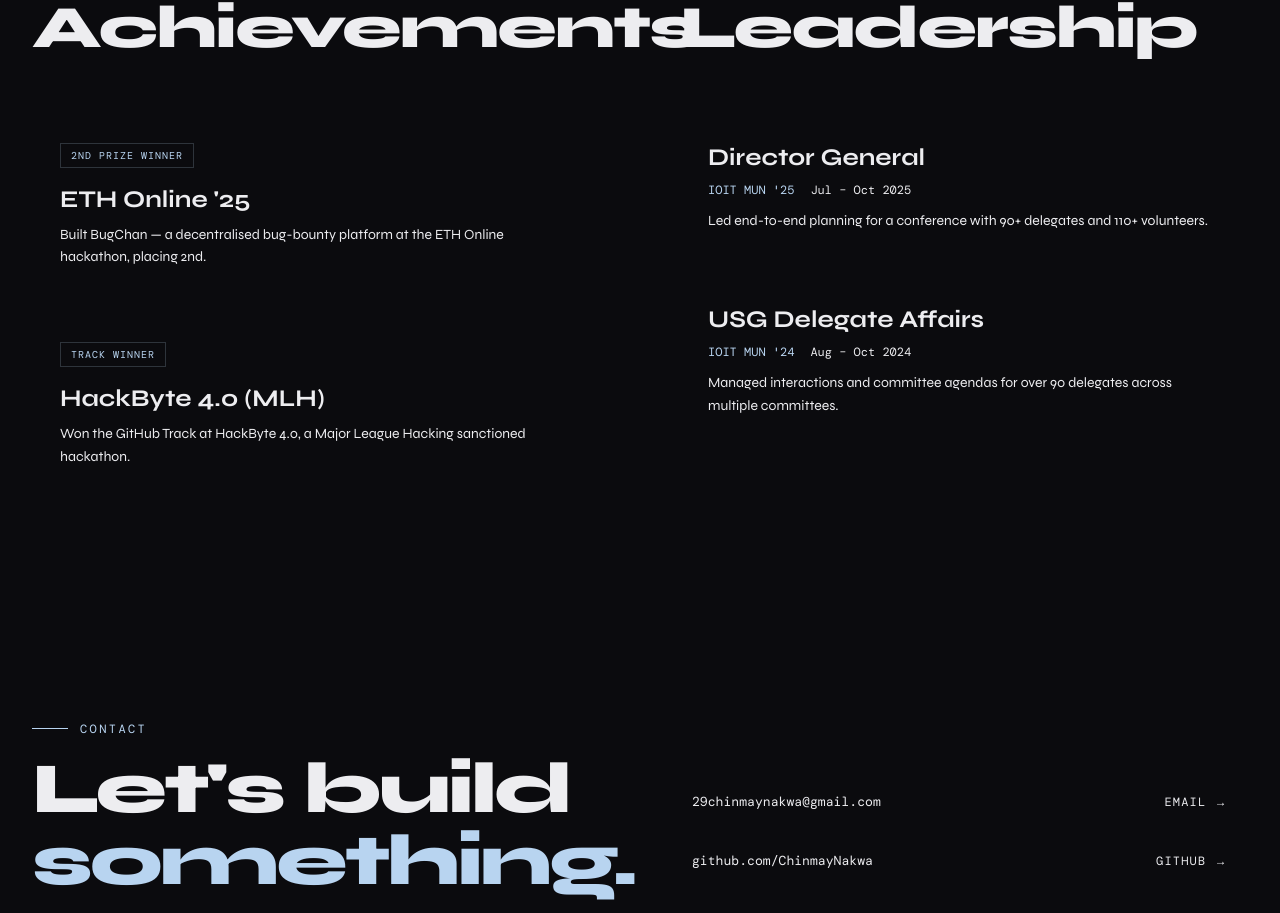
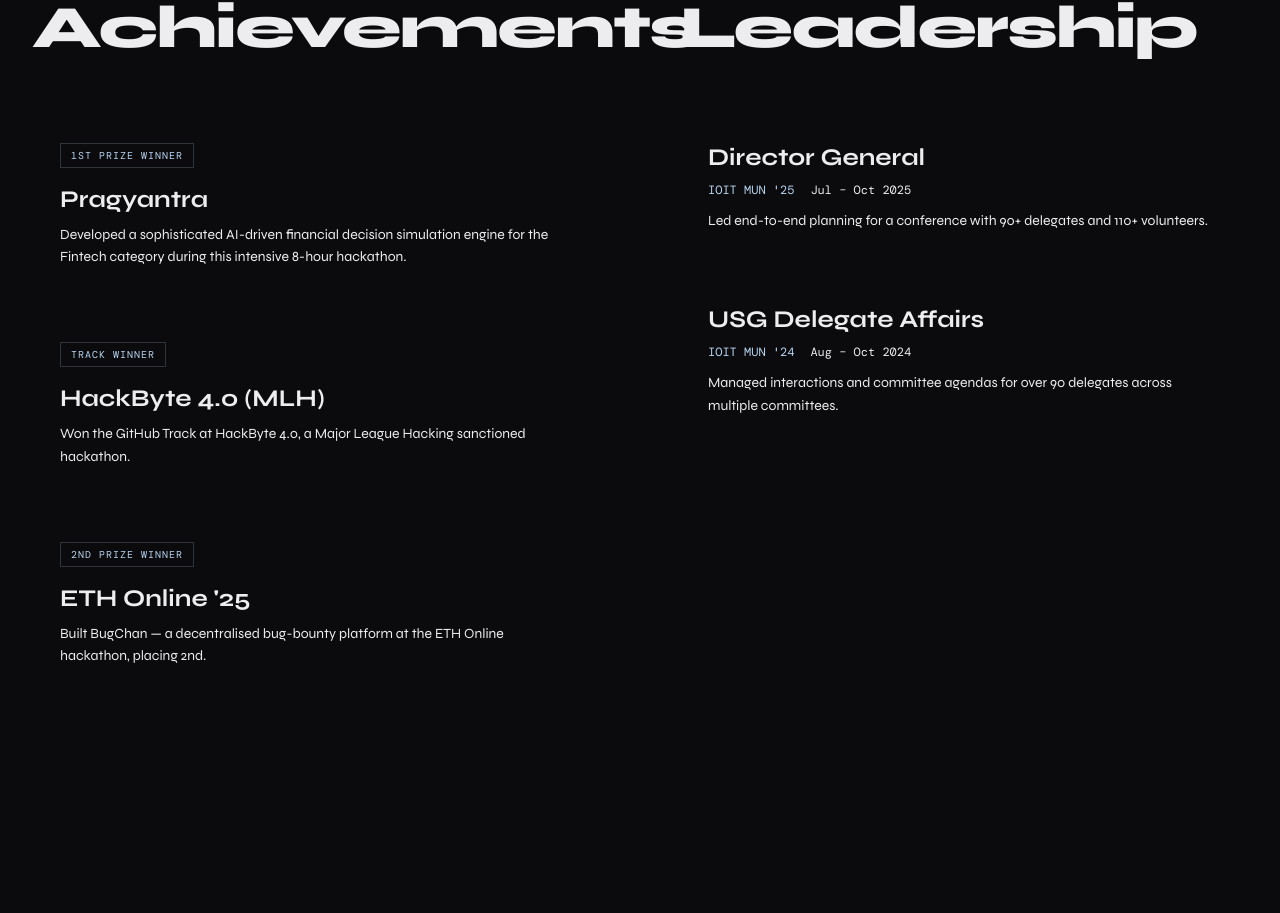
Before and after one commit to ChinmayNakwa/Portfolio, a Next.js app in the folder client/: page / in a window 1280 px wide. Shown: the part 4382-5295 px from the top of the page. Built offline with nearby package versions, Linux system fonts and the light colour scheme; a web font is replaced by a local one.

Commit message:
feat: update achievements

```diff
--- a/client/app/page.tsx
+++ b/client/app/page.tsx
@@ -730,6 +730,7 @@ export default function Portfolio() {
           <div>
             <SectionHeader label="Recognition" title="Achievements" />
             <div className="space-y-4 reveal">
+              {/* Pragyantra Achievement */}
               <div
                 className="p-7 transition-colors"
                 style={{ border: "1px solid var(--color-border)" }}
@@ -744,11 +745,11 @@ export default function Portfolio() {
                     border: "1px solid rgba(184,212,240,0.2)",
                   }}
                 >
-                  2nd Prize Winner
+                  1st Prize Winner
                 </span>
-                <h3 className="text-2xl font-bold mb-2">ETH Online '25</h3>
+                <h3 className="text-2xl font-bold mb-2">Pragyantra</h3>
                 <p className="text-sm leading-relaxed" style={{ color: "var(--color-secondary)" }}>
-                  Built BugChan — a decentralised bug-bounty platform at the ETH Online hackathon, placing 2nd.
+                  Developed a sophisticated AI-driven financial decision simulation engine for the Fintech category during this intensive 8-hour hackathon.
                 </p>
               </div>
 
@@ -773,6 +774,29 @@ export default function Portfolio() {
                   Won the GitHub Track at HackByte 4.0, a Major League Hacking sanctioned hackathon.
                 </p>
               </div>
+
+              <div
+                className="p-7 transition-colors"
+                style={{ border: "1px solid var(--color-border)" }}
+                onMouseEnter={(e) => (e.currentTarget.style.borderColor = "var(--color-border-h)")}
+                onMouseLeave={(e) => (e.currentTarget.style.borderColor = "var(--color-border)")}
+              >
+                <span
+                  className="inline-block text-[10px] tracking-widest uppercase px-2.5 py-1 mb-4"
+                  style={{
+                    fontFamily: "var(--font-mono)",
+                    color: "var(--color-accent)",
+                    border: "1px solid rgba(184,212,240,0.2)",
+                  }}
+                >
+                  2nd Prize Winner
+                </span>
+                <h3 className="text-2xl font-bold mb-2">ETH Online '25</h3>
+                <p className="text-sm leading-relaxed" style={{ color: "var(--color-secondary)" }}>
+                  Built BugChan — a decentralised bug-bounty platform at the ETH Online hackathon, placing 2nd.
+                </p>
+              </div>
+
             </div>
           </div>
 
```
